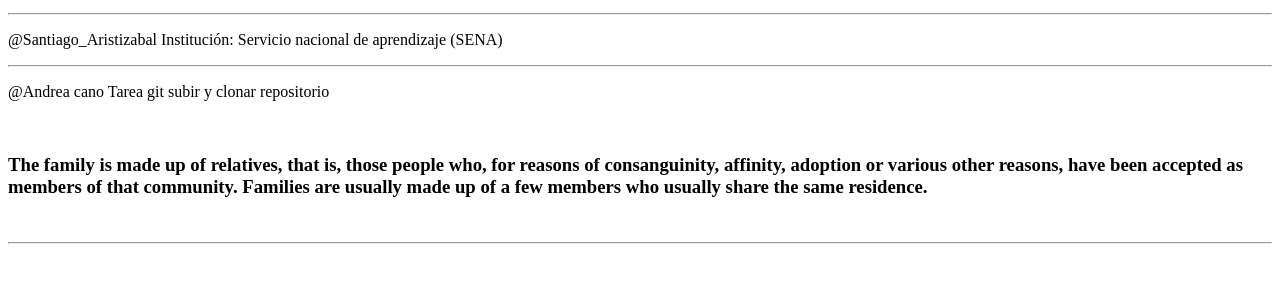
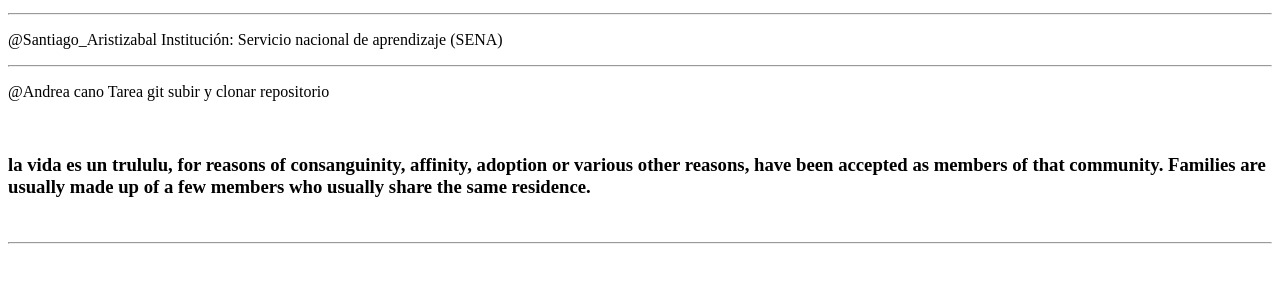
Before and after one commit to Dixters/Scrach, a plain HTML site: page Documents/Scrach/index.html in a window 1280 px wide. Shown: the part 101-384 px from the top of the page. Drawn offline with Linux system fonts and the light colour scheme.

Commit message:
Update index.html

```diff
--- a/Documents/Scrach/index.html
+++ b/Documents/Scrach/index.html
@@ -23,7 +23,7 @@
             Tarea git subir y clonar repositorio
         </p>
         <br>
-<h3><p> The family is made up of relatives, that is, those people who, for reasons of consanguinity, affinity, adoption or various other reasons, have been accepted as members of that community. Families are usually made up of a few members who usually share the same residence.</p></h3>
+<h3><p> la vida es un trululu, for reasons of consanguinity, affinity, adoption or various other reasons, have been accepted as members of that community. Families are usually made up of a few members who usually share the same residence.</p></h3>
 <br>
         <hr>
 
```
